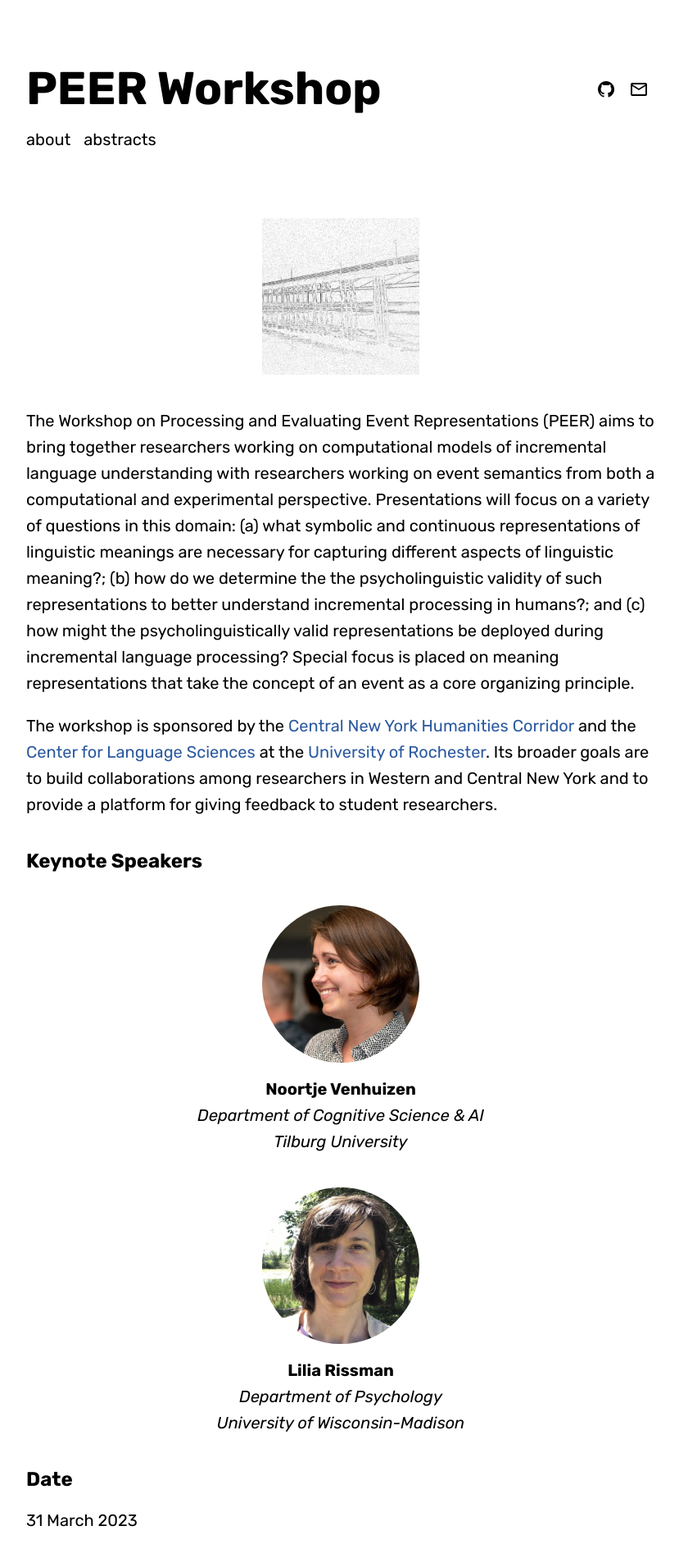
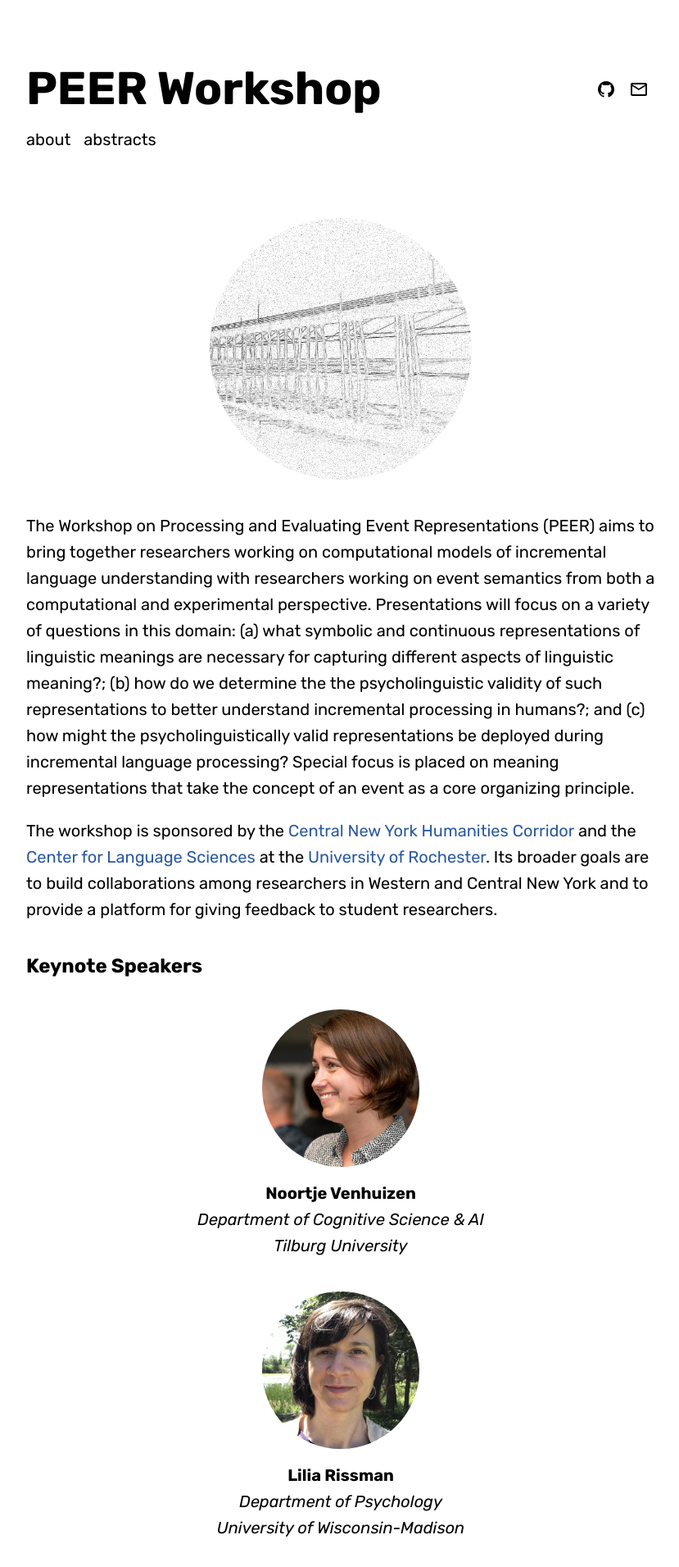
Before and after one commit to peer-workshop/peer-workshop.github.io, a Jekyll site: the page built from index.md, in a window 1280 px wide. Shown: the top 1911 px of the page at 82% size, without its empty margins (224-1053 px from the left). Built offline with Jekyll 4.4.1, drawn with Linux system fonts in a browser that asks for light colours; some web fonts are replaced.

Commit message:
Makes logo bigger and circular

```diff
--- a/_sass/_components.scss
+++ b/_sass/_components.scss
@@ -125,8 +125,8 @@
 
 // Photo in About page
 .me {
-  width: 12rem;
-  //border-radius: 100%;
+  width: 20rem;
+  border-radius: 100%;
   position: relative;
 }
 @media (max-width: 50em) {
```
